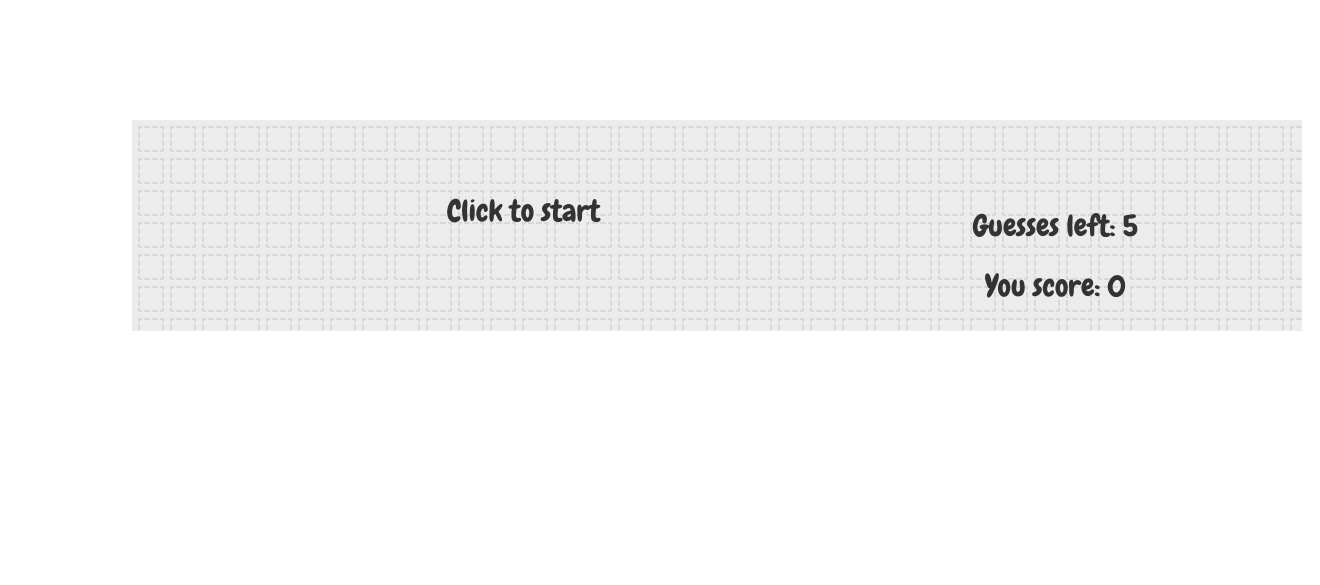
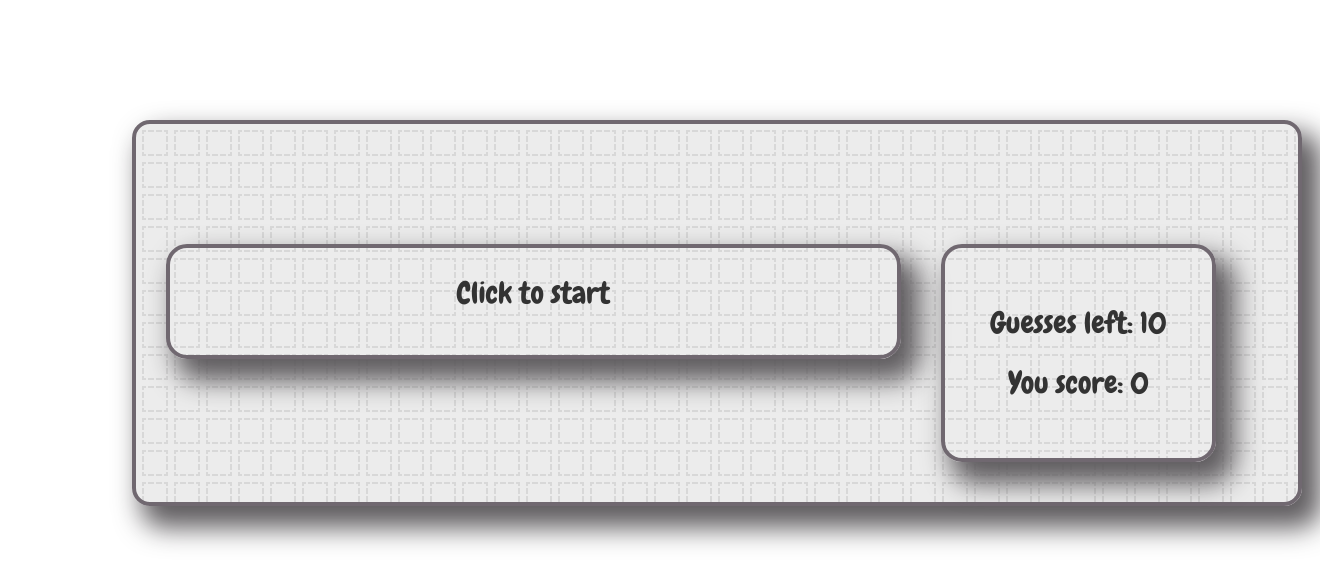
Before and after one commit to koskoha/Hangman-Game, a PHP site: page / in a window 1320 px wide. Shown: the top 585 px of the page. Run offline with PHP 8.4, Linux system fonts and the light colour scheme.

Commit message:
added styles

```diff
--- a/assets/css/style.css
+++ b/assets/css/style.css
@@ -56,18 +56,27 @@ body{
 	padding: 4px;
 }
 
-.remain, .scoreField{
+.scoreField{
 	margin-top: 30px;
 }
 
 .container{
 	background-image: url(../../assets/images/back.png);
 	padding-bottom: 30px;
-	padding-top: 30px;
+	padding: 40px;
 	position: absolute;
 	top:15%;
 	left: 10%;
 	right: 10%;
+	/**********/
+	-webkit-box-shadow: 14px 17px 27px 5px rgba(87,84,87,0.95);
+	-moz-box-shadow: 14px 17px 27px 5px rgba(87,84,87,0.95);
+	box-shadow: 14px 17px 27px 5px rgba(87,84,87,0.95);
+	/*********/
+	border-radius: 18px 18px 18px 18px;
+	-moz-border-radius: 18px 18px 18px 18px;
+	-webkit-border-radius: 18px 18px 18px 18px;
+	border: 4px solid #706870;
 }
 
 #lost{
@@ -79,8 +88,9 @@ body{
 }
 
 #info{
+	padding-top: 50px;
 	font-size: 23px;
-	color: blue;
+	/*color: #a6d9f8;*/
 }
 
 #infoPanel{
@@ -89,5 +99,47 @@ body{
 
 #photo{
 	width: 200px;
-	height: auto;
+	height: 200px;
+	-webkit-box-shadow: 14px 17px 27px 5px rgba(87,84,87,0.95);
+	-moz-box-shadow: 14px 17px 27px 5px rgba(87,84,87,0.95);
+	box-shadow: 14px 17px 27px 5px rgba(87,84,87,0.95);
 }
+
+#gameBoard{
+	padding: 15px;
+	/**********/
+	-webkit-box-shadow: 14px 17px 27px 5px rgba(87,84,87,0.95);
+	-moz-box-shadow: 14px 17px 27px 5px rgba(87,84,87,0.95);
+	box-shadow: 14px 17px 27px 5px rgba(87,84,87,0.95);
+	/********/
+	border-radius: 21px 21px 21px 21px;
+	-moz-border-radius: 21px 21px 21px 21px;
+	-webkit-border-radius: 21px 21px 21px 21px;
+	border: 4px solid #706870;
+}
+
+#scoreBoard{
+	margin-left: 40px;
+	padding-top: 60px;
+	border: 2px solid;
+    height: 218px;
+	/*********/
+    -webkit-box-shadow: 14px 17px 27px 5px rgba(87,84,87,0.95);
+	-moz-box-shadow: 14px 17px 27px 5px rgba(87,84,87,0.95);
+	box-shadow: 14px 17px 27px 5px rgba(87,84,87,0.95);
+	/********/
+	border-radius: 21px 21px 21px 21px;
+	-moz-border-radius: 21px 21px 21px 21px;
+	-webkit-border-radius: 21px 21px 21px 21px;
+	border: 4px solid #706870;
+}
+
+
+@media (max-width: 991px){
+	#scoreBoard{
+		margin-left: 0px;
+		margin-top: 30px;
+		height: auto;
+		padding:10px;
+	}
+}
--- a/assets/js/javascript.js
+++ b/assets/js/javascript.js
@@ -31,7 +31,7 @@ artists = {
 }*/
 
 player = {
-	lives:5,
+	lives:10,
 	score:0,
 	gWord:"",
 	guessChar: 0,
--- a/index.html
+++ b/index.html
@@ -20,7 +20,7 @@
 			<div class="col-sm-12 col-md-8 text-center" id="info"></div>
 		</div>
 		<div class="row">
-			<div class="col-sm-12 col-md-8">
+			<div class="col-sm-12 col-md-8" id="gameBoard">
 				<div class="row">
 					<div class="col-md-12 centered">
 
@@ -40,19 +40,19 @@
 
 					<div class="row">
 						<div class="col-md-12 centered-letters">
-							<div class="row" id="alphabetFirst">
-
+							<div class="row">
+								<div class="col-md-12" id="alphabetFirst"></div>
 							</div>
-							<div class="row" id="alphabetSecond">
-
+							<div class="row">
+								<div class="col-md-12"  id="alphabetSecond"></div>
 							</div>
 						</div>
 					</div>
 				</div>
 			</div>
-			<div class="col-sm-12 col-md-3">
+			<div class="col-sm-12 col-md-3 float-right" id="scoreBoard">
 				<div class="remain">
-					Guesses left: <span id="lives">5</span>
+					Guesses left: <span id="lives">10</span>
 				</div>
 				<div class="scoreField">
 					You score: <span id="score">0</span>
```
